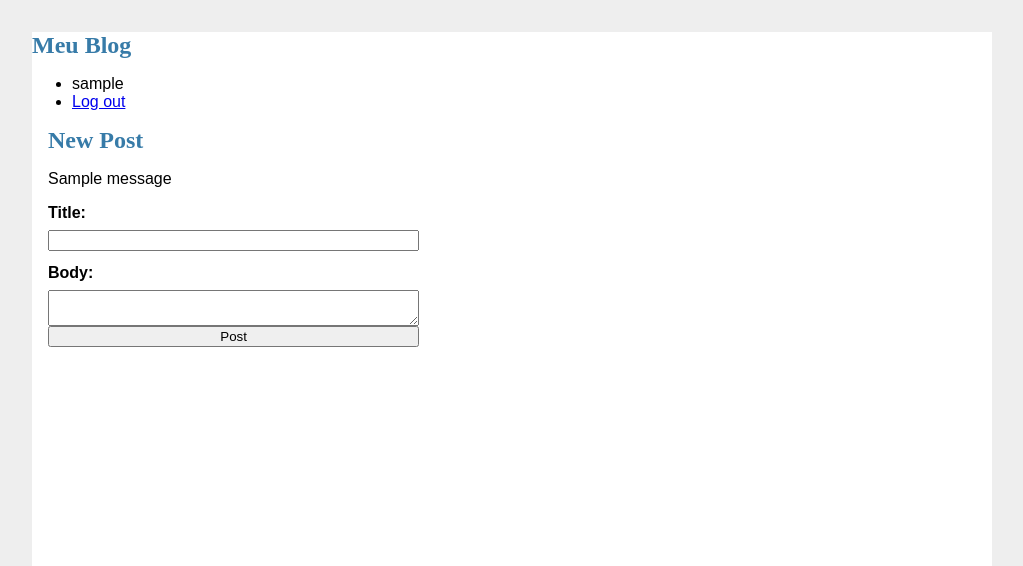
After one commit to vitorgsom/blog, a Flask app: page /create in a window 1280 px wide. The commit adds this page. Shown: the top 566 px of the page, without its empty margins (128-1151 px from the left). Run offline with Flask 2, Linux system fonts and the light colour scheme; a user stored in the database is signed in; tables that the repository leaves empty hold one stand-in row (values such as "Sample post"); one stand-in notice (Sample message) is shown.

Commit message:
Atualizaçâo Aula-6: intervalo

```diff
--- a/app.py
+++ b/app.py
@@ -1,7 +1,7 @@
 from flask import Flask, render_template, redirect, url_for, request, flash
 from datetime import datetime
 from flask_sqlalchemy import SQLAlchemy
-from flask_login import LoginManager, UserMixin, current_user, logout_user, login_user
+from flask_login import LoginManager, UserMixin, current_user, logout_user, login_user, login_required
 from werkzeug.security import check_password_hash, generate_password_hash
 from sqlalchemy.exc import IntegrityError
 
@@ -79,10 +79,24 @@ def login():
             return redirect(url_for('login'))
         login_user(user)
         return redirect(url_for('index'))
-
     return render_template('login.html')
 
 @app.route('/logout')
 def logout():
     logout_user()
     return redirect(url_for('index'))
+
+@app.route('/create', methods=["GET", "POST"])
+@login_required
+def create():
+    if request.method == "POST":
+        title = request.form['title']
+        body = request.form['body']
+        try:
+            post = Post(title=title, body=body, author=current_user)
+            db.session.add(post)
+            db.session.commit()
+            return redirect(url_for('index'))
+        except IntegrityError:
+            flash("Error on create Post, try again later")
+    return render_template('create.html')
--- a/templates/base.html
+++ b/templates/base.html
@@ -5,10 +5,28 @@
     </head>
 
     <body>
-        <h1> Meu Blog </h1>
+
         <nav>
+            <h1> Meu Blog </h1>
+            <ul>
+                {% if current_user.is_authenticated%}
+                    <li><span> {{ current_user.username }} </span></li>
+                    <li> <a href="{{ url_for('logout') }}">Log out</a></li>
+                {% else %}
+                <li> <a href="{{ url_for('register') }}">Register</a></li>
+                <li> <a href="{{ url_for('login') }}">Log in</a></li>
+                {% endif %}
+            </ul>
         </nav>
         <section class="content">
+            <header>
+                {% block header %}
+                {% endblock %}
+            </header>
+            {% for message in get_flashed_messages() %}
+                <div class="flash"> {{ message }}</div>
+            {% endfor %}
+
             {% block content %}
             {% endblock %}
          </section>
--- /dev/null
+++ b/templates/create.html
@@ -0,0 +1,16 @@
+{% extends "base.html" %}
+
+{% block title %} Create post {% endblock %}
+
+{% block header %}
+    <h1> New Post </h1>
+{% endblock %}
+{% block content %}
+<form method="POST">
+    <label for="title"> Title: </label>
+    <input id="title" name="title" required value="{{ request.form['title'] }}">
+    <label for="body"> Body: </label>
+    <textarea id="body" name="body"> {{ request.form['body'] }}</textarea>
+    <input type="submit" value="Post">
+</form>
+{% endblock %}
```
Also changed, not shown: templates/login.html (+7 -1 lines).
